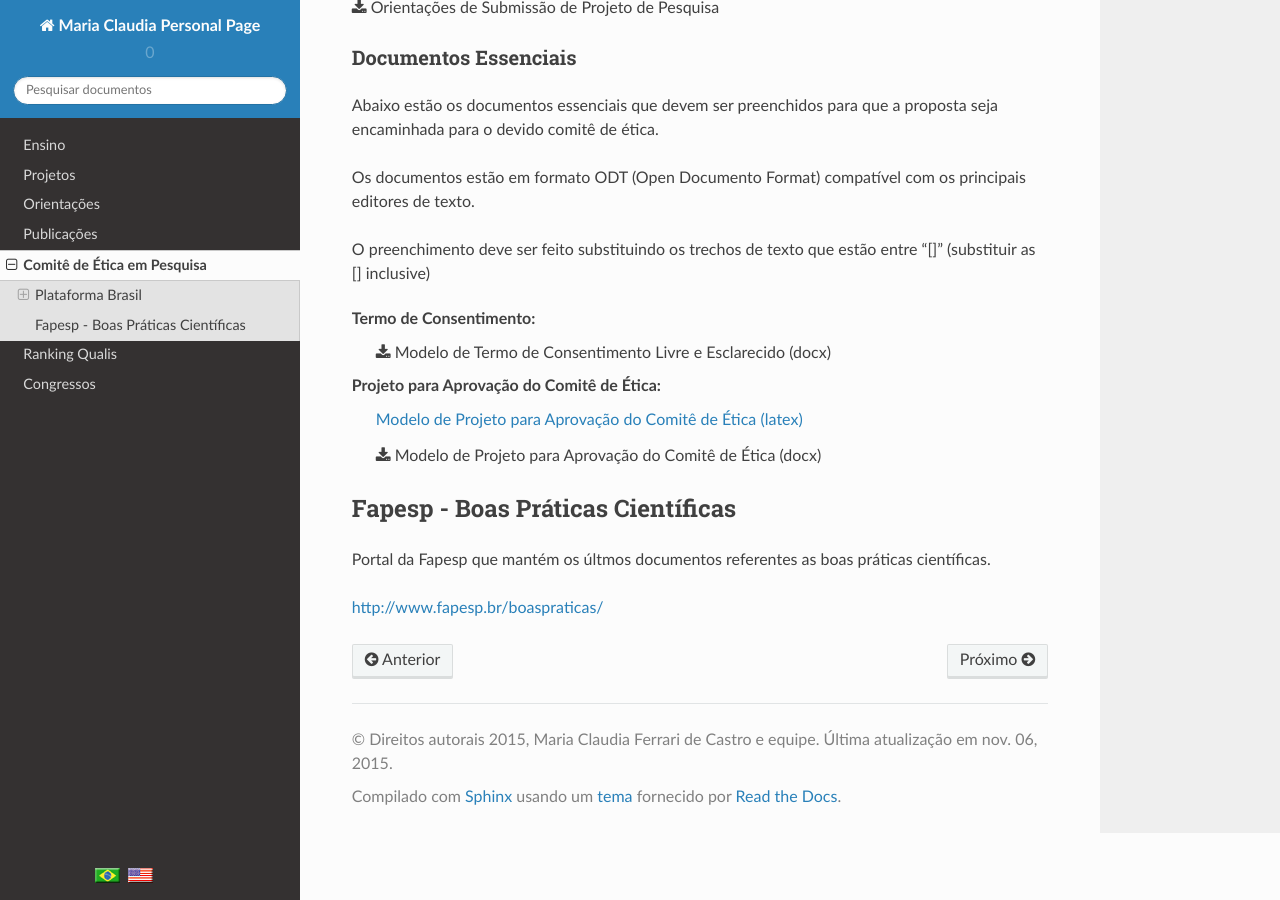
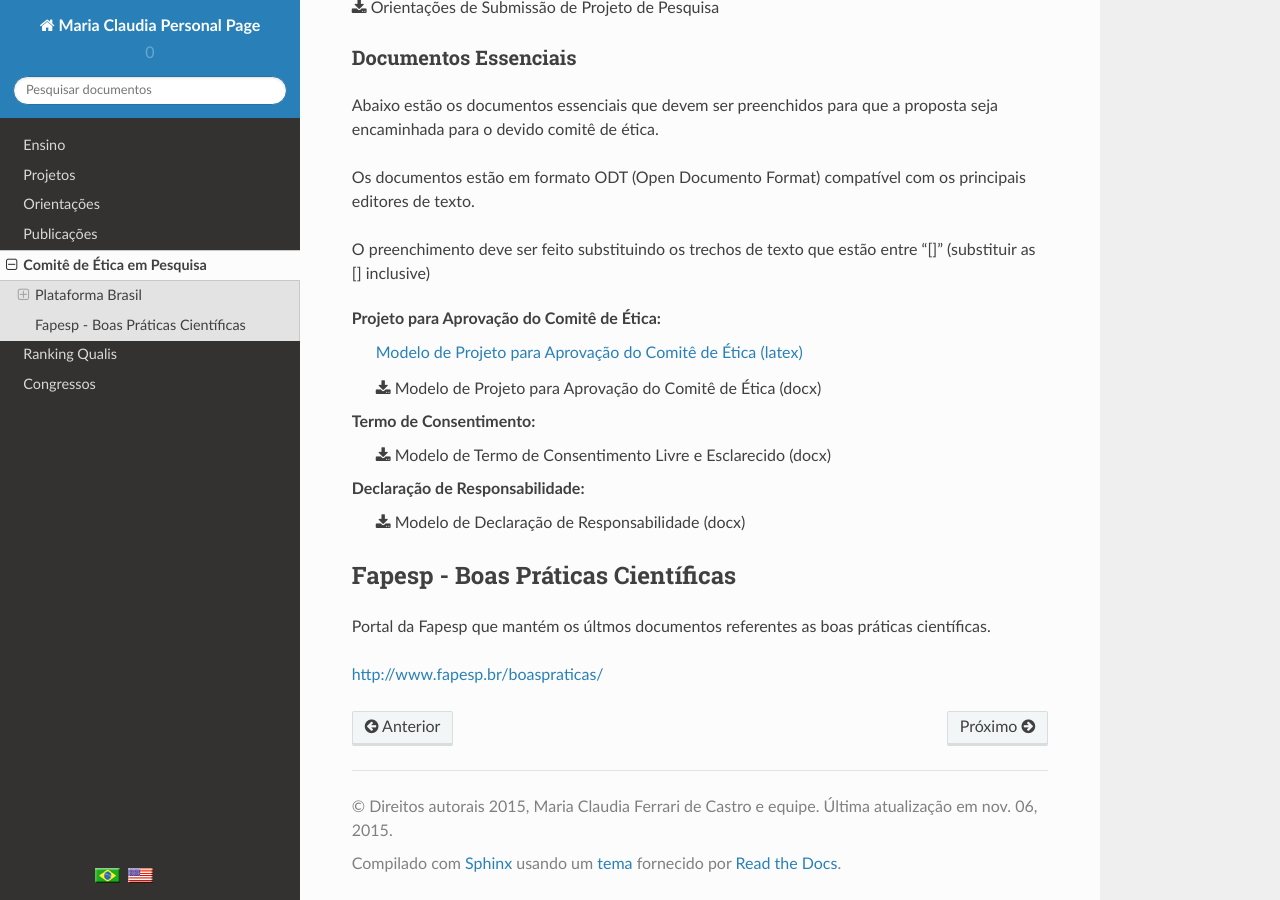
Before and after one commit to mclaudia/personal_page_fei, a Sphinx documentation site: the page built from source/comitedeetica.rst, in a window 1280 px wide and 900 px high, scrolled down 942 px. Built offline with Sphinx 7.4.7 and the Read the Docs theme 2.0.0, drawn with Linux system fonts in a browser that asks for light colours.

Commit message:
adicionado arquivo declaracao de responsabilidade para comite de etica adicionado link na pagina de comite de etica removido arquivo estupido do windows

```diff
--- a/source/comitedeetica.rst
+++ b/source/comitedeetica.rst
@@ -49,14 +49,16 @@ Os documentos estão em formato ODT (Open Documento Format) compatível com os p
 
 O preenchimento deve ser feito substituindo os trechos de texto que estão entre "[]" (substituir as [] inclusive)
 
-Termo de Consentimento:
-    :download:`Modelo de Termo de Consentimento Livre e Esclarecido (docx)<_static/comite_etica/TermoConsentimento.docx>`
-
 Projeto para Aprovação do Comitê de Ética:
     `Modelo de Projeto para Aprovação do Comitê de Ética (latex) <https://github.com/OpenFEI/ProjetoComitedeEtica_FEI>`_
 
     :download:`Modelo de Projeto para Aprovação do Comitê de Ética (docx)<_static/comite_etica/Projeto_Comite_Etica.docx>`
 
+Termo de Consentimento:
+    :download:`Modelo de Termo de Consentimento Livre e Esclarecido (docx)<_static/comite_etica/TermoConsentimento.docx>`
+
+Declaração de Responsabilidade:
+    :download:`Modelo de Declaração de Responsabilidade (docx)<_static/comite_etica/DeclaracaodeResponsabilidade.docx>`
 
 ==================================
 Fapesp - Boas Práticas Científicas
```
Also changed, not shown: 2 other files.
